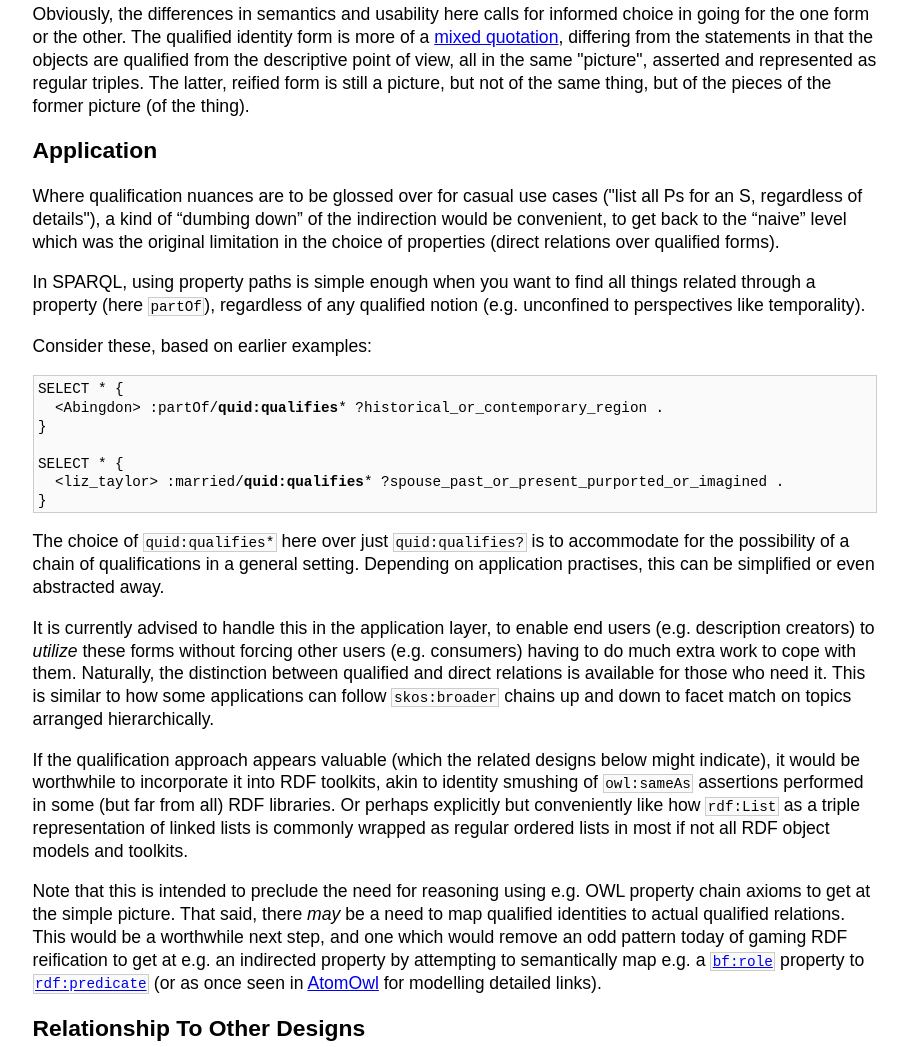
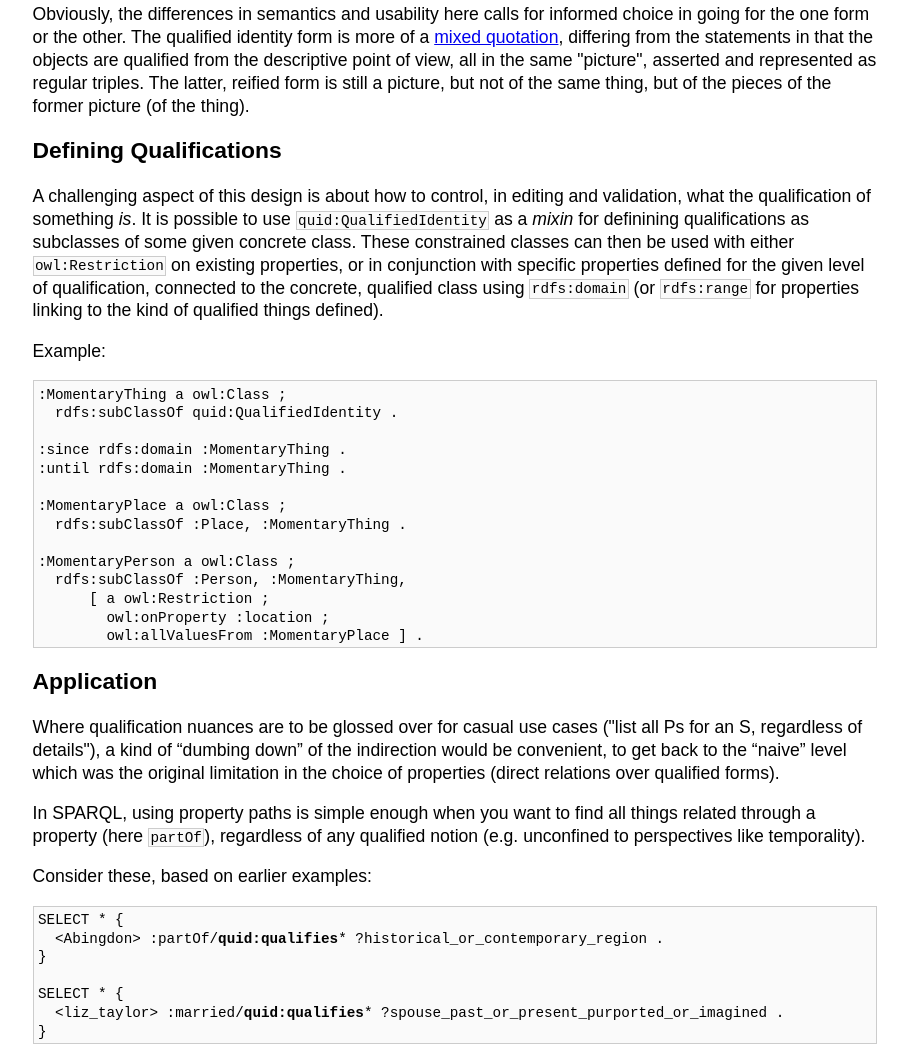
Before and after one commit to niklasl/quid, a plain HTML site: page index.html in a window 1280 px wide. Shown: the part 9632-10679 px from the top of the page, without its empty margins (185-1093 px from the left). Drawn offline with Linux system fonts and the light colour scheme.

Commit message:
Add section on "Defining Qualifications"

```diff
--- a/index.html
+++ b/index.html
@@ -384,6 +384,28 @@ r:statement owl:inverseOf rdf:subject .
         </section>
       </section>
       <section>
+        <h2>Defining Qualifications</h2>
+        <p>
+          A challenging aspect of this design is about how to control, in editing and validation, what the qualification of something <em>is</em>. It is possible to use <code>quid:QualifiedIdentity</code> as a <em>mixin</em> for definining qualifications as subclasses of some given concrete class. These constrained classes can then be used with either <code>owl:Restriction</code> on existing properties, or in conjunction with specific properties defined for the given level of qualification, connected to the concrete, qualified class using <code>rdfs:domain</code> (or <code>rdfs:range</code> for properties linking to the kind of qualified things defined).
+        </p>
+        <p>Example:</p>
+        <pre>
+:MomentaryThing a owl:Class ;
+  rdfs:subClassOf quid:QualifiedIdentity .
+
+:since rdfs:domain :MomentaryThing .
+:until rdfs:domain :MomentaryThing .
+
+:MomentaryPlace a owl:Class ;
+  rdfs:subClassOf :Place, :MomentaryThing .
+
+:MomentaryPerson a owl:Class ;
+  rdfs:subClassOf :Person, :MomentaryThing,
+      [ a owl:Restriction ;
+        owl:onProperty :location ;
+        owl:allValuesFrom :MomentaryPlace ] .</pre>
+      </section>
+      <section>
         <h2>Application</h2>
         <p>
           Where qualification nuances are to be glossed over for casual use cases ("list all Ps for an S, regardless of details"), a kind of <q>dumbing down</q> of the indirection would be convenient, to get back to the <q>naive</q> level which was the original limitation in the choice of properties (direct relations over qualified forms).
```
